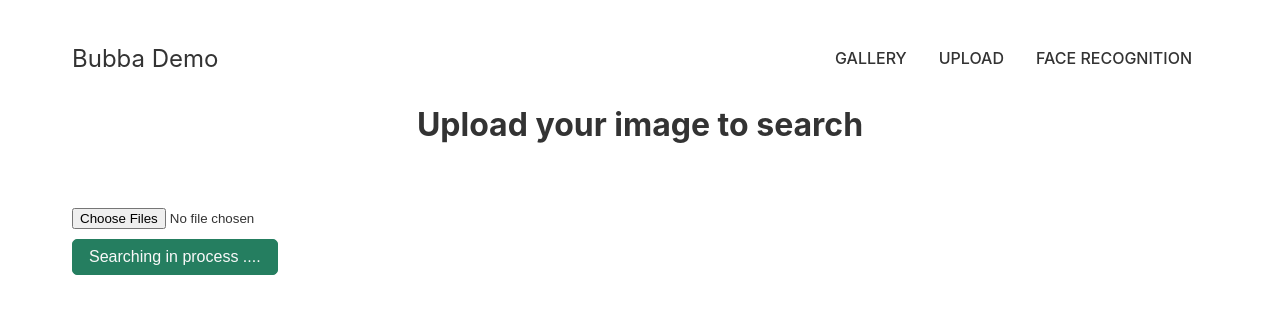
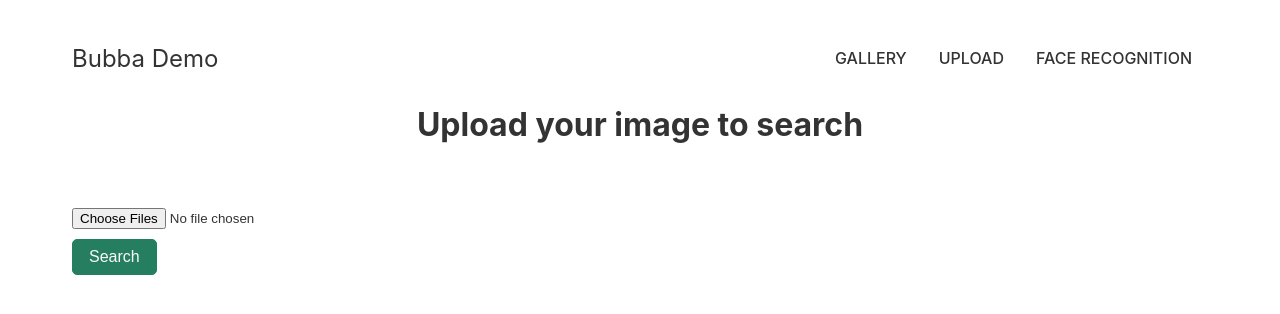
Before and after one commit to longnguyen1802/bubba-frontend, a React (Create React App) app: page /facerecognition in a window 1280 px wide. Shown: the top 314 px of the page. Built offline with nearby package versions, Linux system fonts and the light colour scheme.

Commit message:
add search wait

```diff
--- a/src/pages/FaceRecognition.js
+++ b/src/pages/FaceRecognition.js
@@ -84,7 +84,7 @@ export default function Upload() {
                 />
                 <button className="btn" type="submit">
                     {
-                        search ? "Search" : "Searching in process ...."
+                        search ?  "Searching in process ...." : "Search"
                     }
                 </button>
             </form>
```
